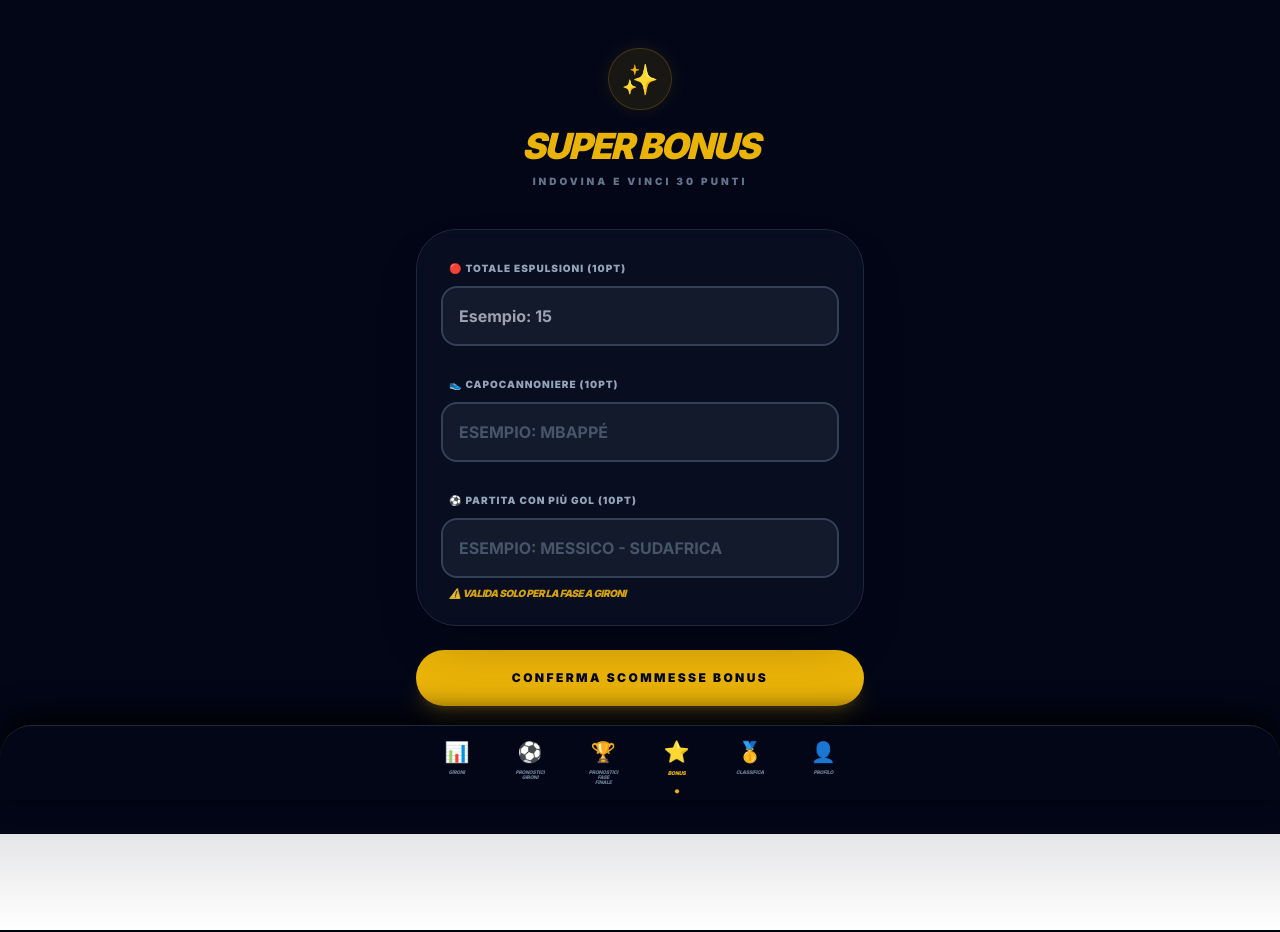
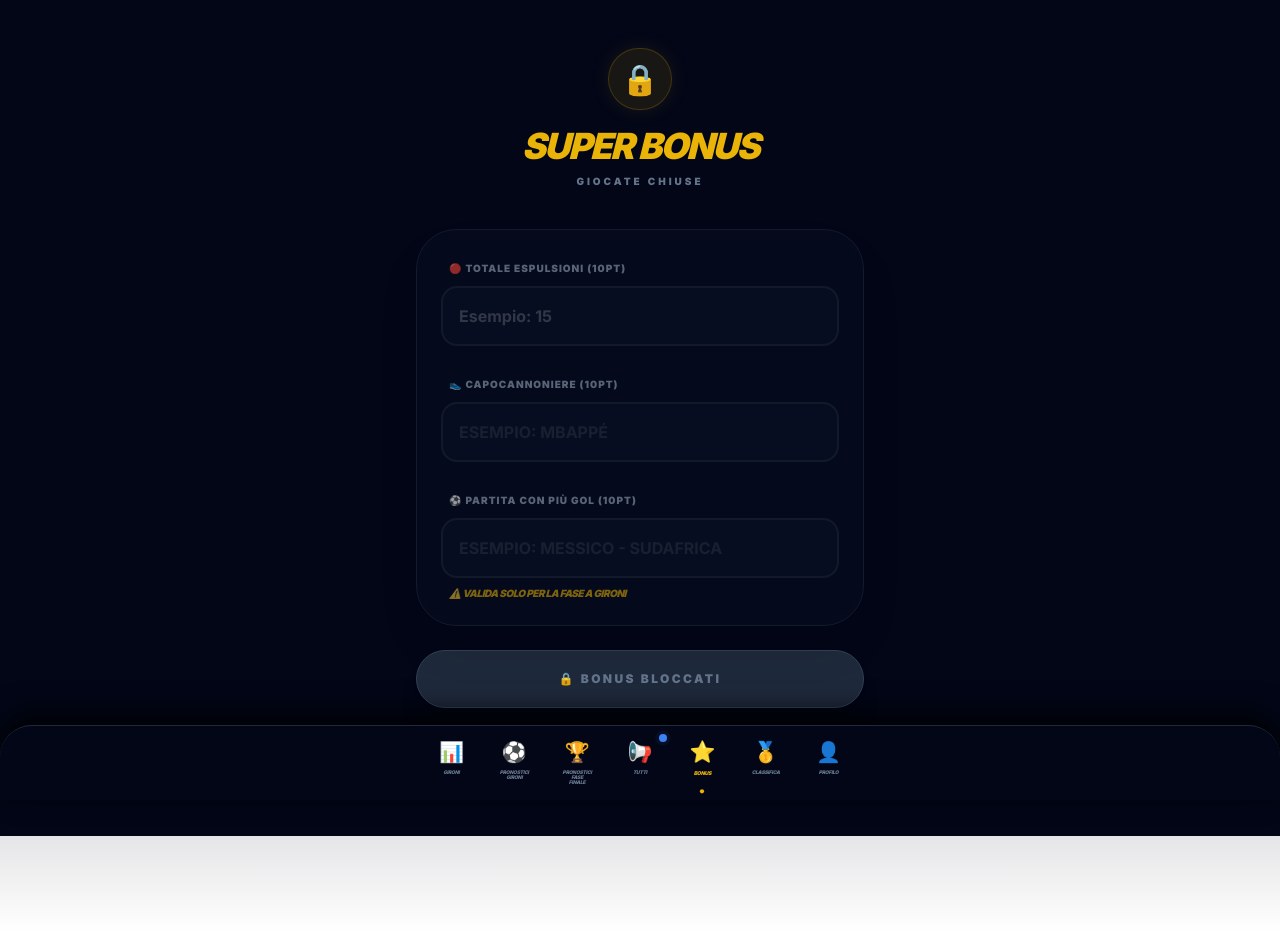
Before and after one commit to riccardoboccia22-ship-it/Il-Gioco-del-Mondiale-2026-, a Next.js app: page /bonus in a window 1280 px wide. Built offline with nearby package versions, Linux system fonts and the light colour scheme.

Commit message:
fix date 2

```diff
--- a/app/bonus/page.tsx
+++ b/app/bonus/page.tsx
@@ -5,7 +5,7 @@ import { useRouter } from 'next/navigation';
 import { toast } from 'react-hot-toast';
 
 // DEADLINE: 11 Giugno 2026, ore 21:00 (Ora Italiana)
-const WORLD_CUP_START_DATE = new Date('2026-06-11T21:00:00+02:00');
+const WORLD_CUP_START_DATE = new Date('2026-01-01T21:00:00+02:00');
 
 export default function BonusPage() {
   const [formData, setFormData] = useState({
--- a/app/bracket/page.tsx
+++ b/app/bracket/page.tsx
@@ -5,7 +5,7 @@ import { supabase } from '@/lib/supabase';
 import { toast } from 'react-hot-toast';
 
 // CONFIGURAZIONE
-const WORLD_CUP_START_DATE = new Date('2026-06-11T21:00:00+02:00');
+const WORLD_CUP_START_DATE = new Date('2026-01-01T21:00:00+02:00');
 
 const STAGES = [
   { id: 'R32', label: 'Sedicesimi', count: 32, pts: 2 },
--- a/app/components/Navbar.tsx
+++ b/app/components/Navbar.tsx
@@ -3,7 +3,7 @@ import Link from 'next/link';
 import { usePathname } from 'next/navigation';
 
 // DEADLINE: 11 Giugno 2026, 21:00
-const WORLD_CUP_START_DATE = new Date('2026-06-11T21:00:00+02:00');
+const WORLD_CUP_START_DATE = new Date('2026-01-01T21:00:00+02:00');
 
 export default function Navbar() {
   const pathname = usePathname();
--- a/app/tutti-i-pronostici/page.tsx
+++ b/app/tutti-i-pronostici/page.tsx
@@ -4,7 +4,7 @@ import { supabase } from '@/lib/supabase';
 import { useRouter } from 'next/navigation';
 
 // DEADLINE: 11 Giugno, 21:00
-const WORLD_CUP_START_DATE = new Date('2026-06-11T21:00:00+02:00');
+const WORLD_CUP_START_DATE = new Date('2026-01-01T21:00:00+02:00');
 
 export default function AllPredictionsPage() {
   const [data, setData] = useState<any[]>([]);
```
